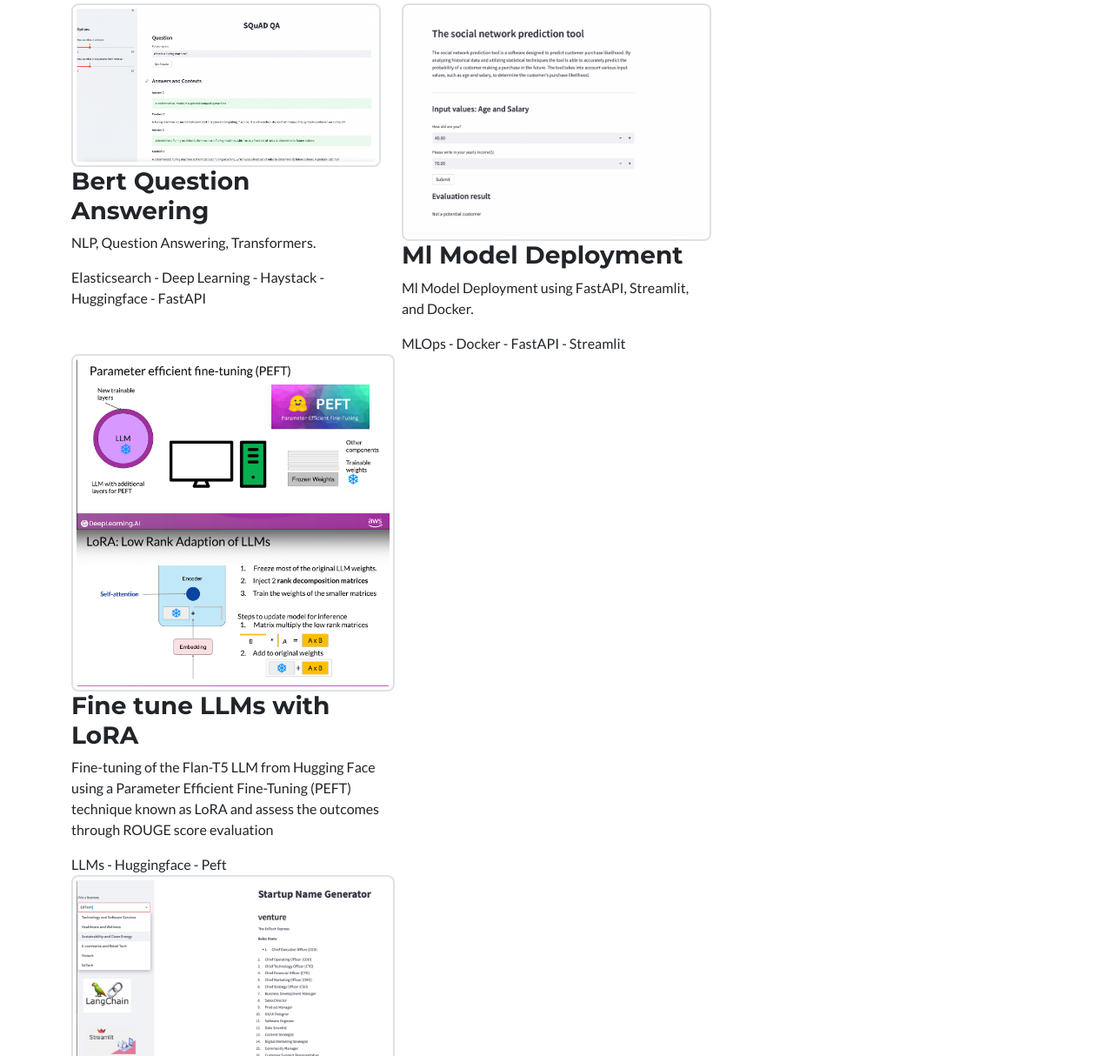
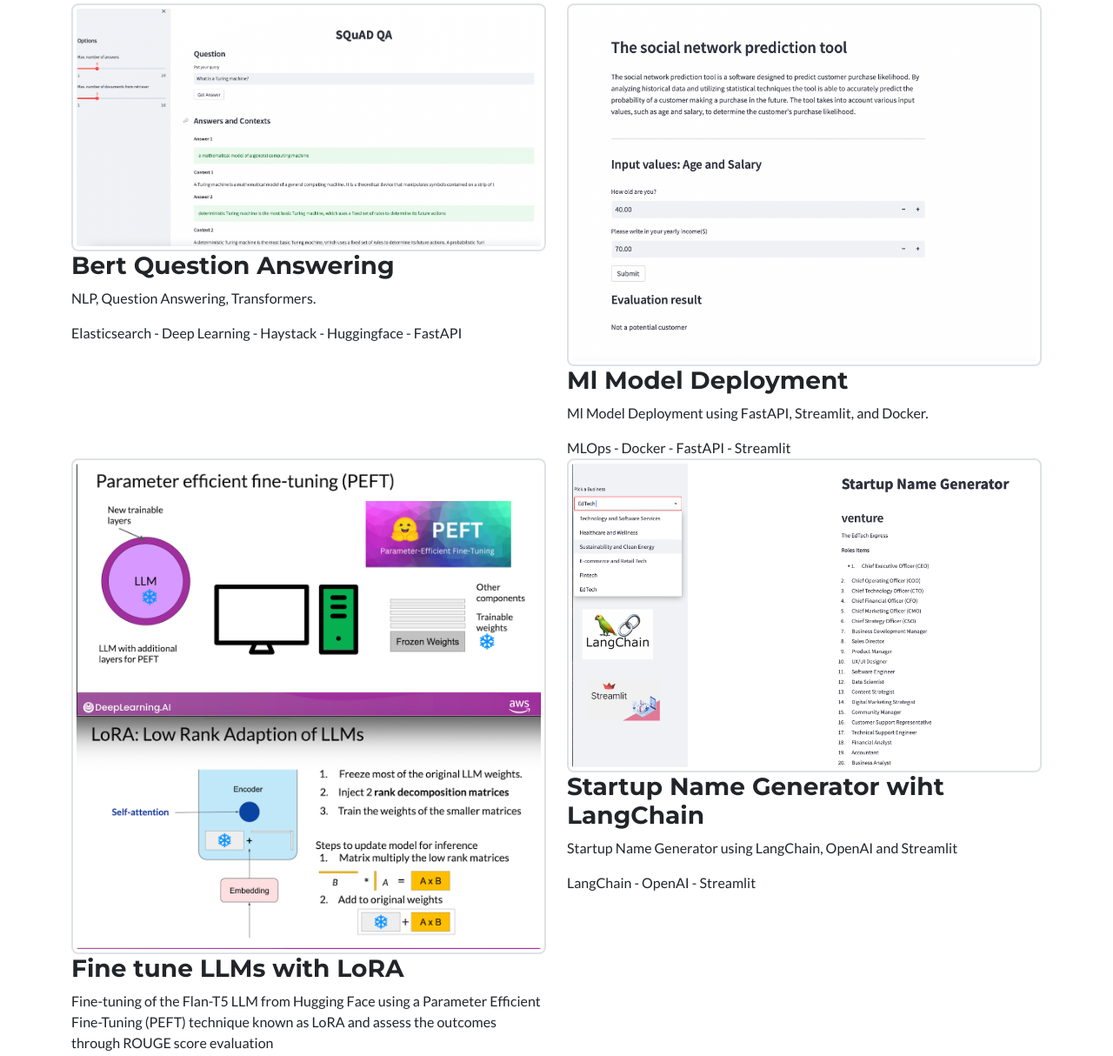
Before and after one commit to alibaygi/alibaygi.github.io, a website: page index.html in a window 1280 px wide. Shown: the part 1813-3027 px from the top of the page at 87% size. Drawn offline with nearby package versions, Linux system fonts and the light colour scheme.

Commit message:
index file changed

```diff
--- a/index.html
+++ b/index.html
@@ -133,90 +133,86 @@
         <div class="container">
             <div class="row">
 
-                <div class="col-md-4 col-lg-4 col-md-4 col-sm-6 ">
+                <!-- First Portfolio Item -->
+                <div class="col-md-6 col-lg-6 col-sm-12">
                     <div class="thumbnail">
-                        <a href="https://github.com/alibaygi/BERT-question-answering" target="_blank"
-                            class="portfolio-box">
+                        <!-- Replace with the content for the first project -->
+                        <a href="https://github.com/alibaygi/BERT-question-answering" target="_blank" class="portfolio-box">
                             <img src="assets/img/portfolio/squad_qa.png" alt="QA squad" class="img-thumbnail">
                             <div class="portfolio-box-caption">
-                                <div class="portfolio-box-caption-content">
-                                </div>
+                                <div class="portfolio-box-caption-content"></div>
                             </div>
                         </a>
                         <div class="caption">
                             <h3 media="screen">Bert Question Answering</h3>
                             <p>NLP, Question Answering, Transformers.</p>
-                            <!-- Place this tag where you want the button to render. -->
                             <span></span>
                             <div class="well well-sm"> Elasticsearch - Deep Learning - Haystack - Huggingface - FastAPI </div>
                         </div>
                     </div>
                 </div>
 
-                <div class="col-md-4 col-lg-4 col-md-4 col-sm-6 ">
+                <!-- Second Portfolio Item -->
+                <div class="col-md-6 col-lg-6 col-sm-12">
                     <div class="thumbnail">
-                        <a href="https://github.com/alibaygi/Ml_deployemnet_fastAPI_Docker" target="_blank"
-                            class="portfolio-box">
-                            <img src="assets/img/portfolio/social_net_tool.png" alt="Ml Model Deployment"
-                                class="img-thumbnail">
+                        <!-- Replace with the content for the second project -->
+                        <a href="https://github.com/alibaygi/Ml_deployemnet_fastAPI_Docker" target="_blank" class="portfolio-box">
+                            <img src="assets/img/portfolio/social_net_tool.png" alt="Ml Model Deployment" class="img-thumbnail">
                             <div class="portfolio-box-caption">
-                                <div class="portfolio-box-caption-content">
-                                </div>
+                                <div class="portfolio-box-caption-content"></div>
                             </div>
                         </a>
                         <div class="caption">
                             <h3>Ml Model Deployment</h3>
                             <p>Ml Model Deployment using FastAPI, Streamlit, and Docker.</p>
-                            <!-- Place this tag where you want the button to render. -->
                             <span></span>
                             <div class="well well-sm">MLOps - Docker - FastAPI - Streamlit</div>
                         </div>
                     </div>
                 </div>
-            </div>
-                <div class="col-md-4 col-lg-4 col-md-4 col-sm-6 ">
+
+                <!-- Third Portfolio Item -->
+                <div class="col-md-6 col-lg-6 col-sm-12">
                     <div class="thumbnail">
-                        <a href="https://github.com/alibaygi/Generative_AI_and_LLMs/tree/main/Fine_tune_LLMs_with_LoRA" target="_blank"
-                            class="portfolio-box">
-                            <img src="assets/img/portfolio/PEFT_LoRA.png" alt="Finetuning_LLMs_with_LoRA"
-                                class="img-thumbnail">
+                        <!-- Replace with the content for the third project -->
+                        <a href="https://github.com/alibaygi/Generative_AI_and_LLMs/tree/main/Fine_tune_LLMs_with_LoRA" target="_blank" class="portfolio-box">
+                            <img src="assets/img/portfolio/PEFT_LoRA.png" alt="Finetuning_LLMs_with_LoRA" class="img-thumbnail">
                             <div class="portfolio-box-caption">
-                                <div class="portfolio-box-caption-content">
-                                </div>
+                                <div class="portfolio-box-caption-content"></div>
                             </div>
                         </a>
                         <div class="caption">
                             <h3>Fine tune LLMs with LoRA</h3>
                             <p>Fine-tuning of the Flan-T5 LLM from Hugging Face using a Parameter Efficient Fine-Tuning (PEFT) technique known as LoRA and assess the outcomes through ROUGE score evaluation</p>
-                            <!-- Place this tag where you want the button to render. -->
                             <span></span>
                             <div class="well well-sm">LLMs - Huggingface - Peft</div>
                         </div>
                     </div>
                 </div>
-                <div class="col-md-4 col-lg-4 col-md-4 col-sm-6 ">
+
+                <!-- Fourth Portfolio Item -->
+                <div class="col-md-6 col-lg-6 col-sm-12">
                     <div class="thumbnail">
-                        <a href="https://github.com/alibaygi/Ml_deployemnet_fastAPI_Docker" target="_blank"
-                            class="portfolio-box">
-                            <img src="assets/img/portfolio/NameGenerator.png" alt="Ml Model Deployment"
-                                class="img-thumbnail">
+                        <!-- Replace with the content for the fourth project -->
+                        <a href="https://github.com/alibaygi/LangChain-for-LLM-Application-Development/tree/main/StartupNameGenerator" target="_blank" class="portfolio-box">
+                            <img src="assets/img/portfolio/NameGenerator.png" alt="Startup Name Generator with LangChain " class="img-thumbnail">
                             <div class="portfolio-box-caption">
-                                <div class="portfolio-box-caption-content">
-                                </div>
+                                <div class="portfolio-box-caption-content"></div>
                             </div>
                         </a>
                         <div class="caption">
-                            <h3>Startup Name Generator</h3>
+                            <h3>Startup Name Generator wiht LangChain</h3>
                             <p>Startup Name Generator using LangChain, OpenAI and Streamlit</p>
-                            <!-- Place this tag where you want the button to render. -->
                             <span></span>
                             <div class="well well-sm">LangChain - OpenAI - Streamlit</div>
                         </div>
                     </div>
                 </div>
+
             </div>
         </div>
     </section>
+
     <!-- Footer-->
     <footer class="footer text-center" , id="footer">
         <div class="container">
```
Also changed, not shown: 1 other file.
